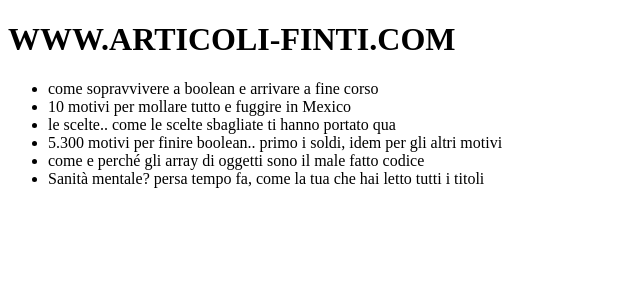
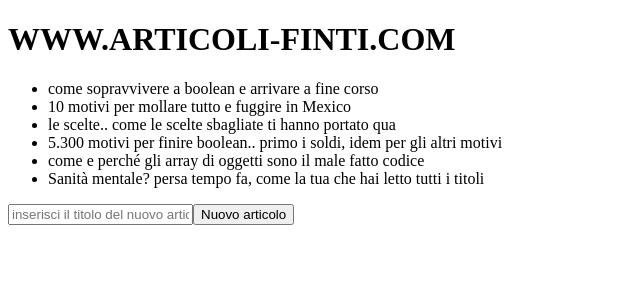
Before and after one commit to gilli-jonathan/react-form, a React (Vite) app: page / in a window 1280 px wide. Shown: the top 300 px of the page, without its empty margins (0-640 px from the left). Built offline with nearby package versions, Linux system fonts and the light colour scheme.

Commit message:
add new title

```diff
--- a/src/App.jsx
+++ b/src/App.jsx
@@ -1,5 +1,8 @@
+import { useState } from "react"
+
 function App() {
 
+  //array originale
   const articles = [
     {
       id: 1,
@@ -27,17 +30,48 @@
     }
   ]
 
+  //importo uno state che mi permette di modificare l'array originale
+  const [article, setArticle] = useState(articles)
+
+  //creo un nuovo state che mi permetta di riscrivere l'array di partenza
+  const [newTitle, setNewTitle] = useState('')
+
+  //creo una funzione che mi permetta di aggiornare l'array
+  function aggiornaTitoli(event) {
+    event.preventDefault()
+
+    const nuovoTitolo = {
+      id: article.length + 1,
+      title: newTitle
+    }
+
+
+
+    setArticle([...articles, nuovoTitolo])
+
+
+
+  }
+
+
+
+
   return (
     <>
       <div>
         <h1>WWW.ARTICOLI-FINTI.COM</h1>
         <ul>
-          {articles.map((obj) => (
+          {article.map((obj) => (
             <li key={obj.id}>
               {obj.title}
             </li>
           ))}
         </ul>
+
+        <form onSubmit={aggiornaTitoli}>
+          <input type="text" placeholder="inserisci il titolo del nuovo articolo" value={newTitle} onChange={(e) => setNewTitle(e.target.value)} />
+          <button type="submit">Nuovo articolo</button>
+        </form>
 
       </div>
 
```
